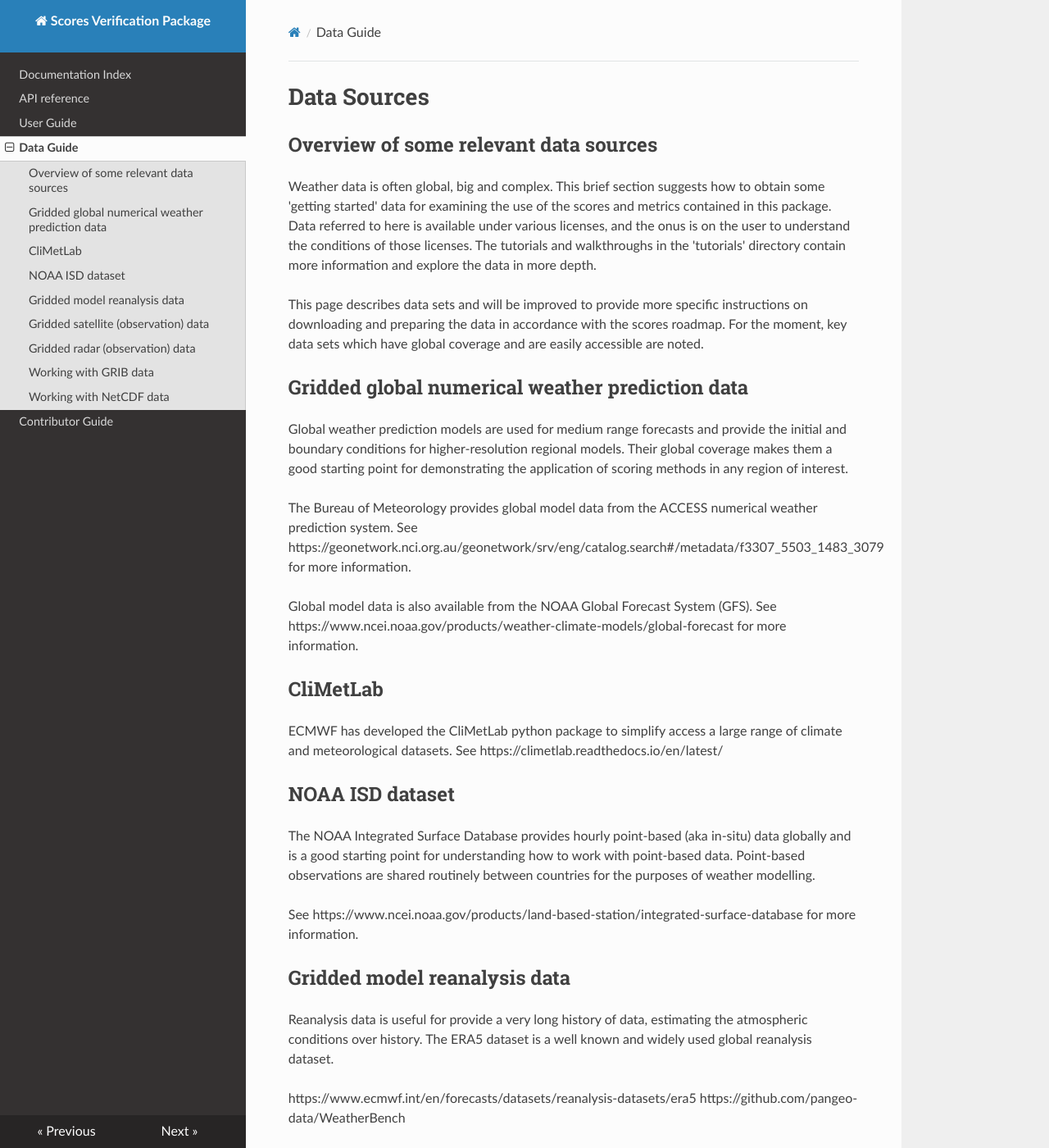
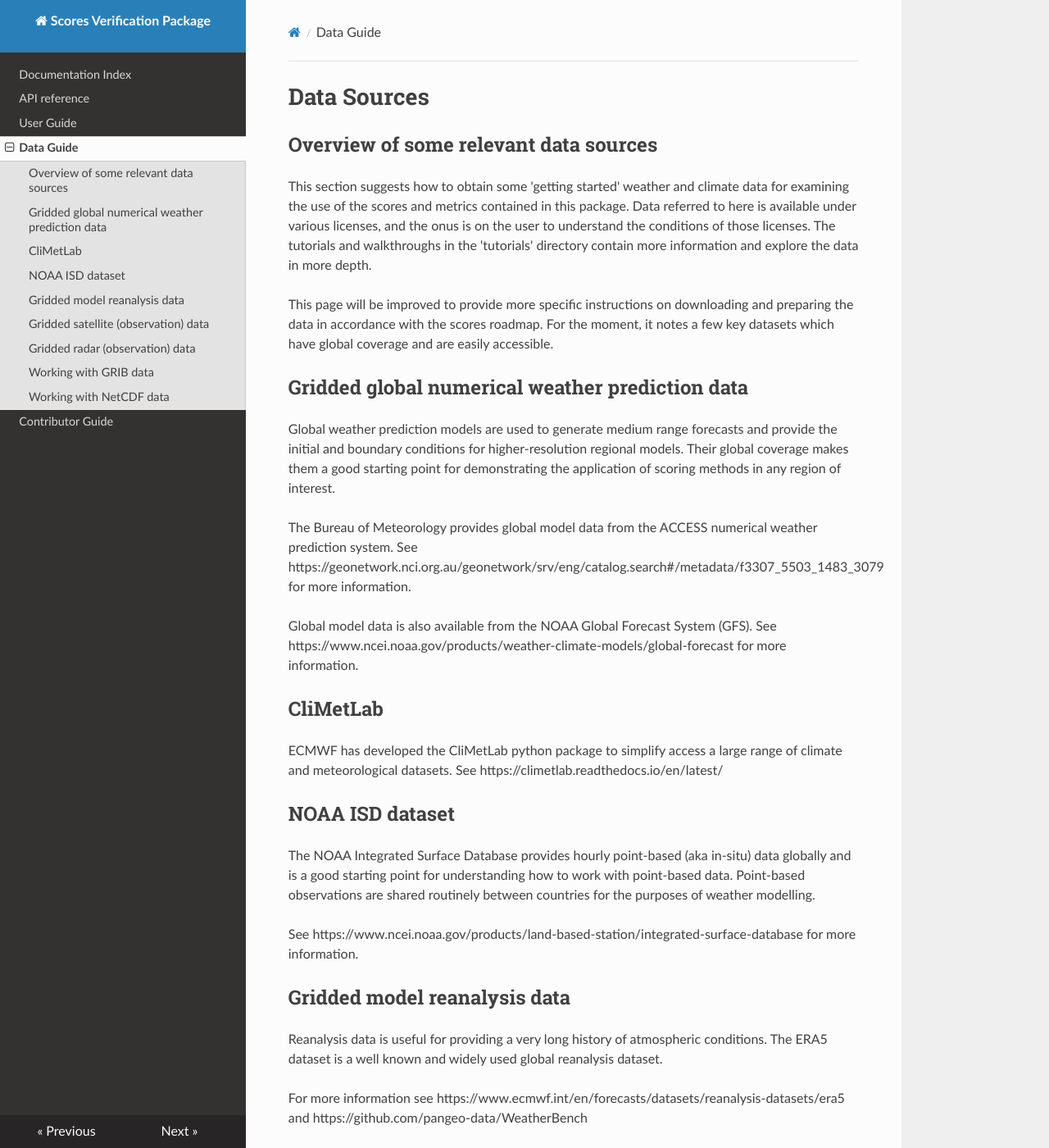
Before and after one commit to nci/scores, an MkDocs documentation site: the page built from docs/data.md, in a window 1280 px wide and 1400 px high. Shown: the whole window at 82% size. Built offline with MkDocs 1.6.1, drawn with Linux system fonts in a browser that asks for light colours; nearby versions of some CDN libraries; some of the changed text lies outside the part shown.

Commit message:
Update data.md
Signed-off-by: Beth Ebert <beth.ebert@bom.gov.au>

```diff
--- a/docs/data.md
+++ b/docs/data.md
@@ -2,12 +2,12 @@
 
 ## Overview of some relevant data sources
 
-Weather data is often global, big and complex. This brief section suggests how to obtain some 'getting started' data for examining the use of the scores and metrics contained in this package. Data referred to here is available under various licenses, and the onus is on the user to understand the conditions of those licenses. The tutorials and walkthroughs in the 'tutorials' directory contain more information and explore the data in more depth.
+This section suggests how to obtain some 'getting started' weather and climate data for examining the use of the scores and metrics contained in this package. Data referred to here is available under various licenses, and the onus is on the user to understand the conditions of those licenses. The tutorials and walkthroughs in the 'tutorials' directory contain more information and explore the data in more depth.
 
-This page describes data sets and will be improved to provide more specific instructions on downloading and preparing the data in accordance with the scores roadmap. For the moment, key data sets which have global coverage and are easily accessible are noted.
+This page will be improved to provide more specific instructions on downloading and preparing the data in accordance with the scores roadmap. For the moment, it notes a few key datasets which have global coverage and are easily accessible.
 
 ## Gridded global numerical weather prediction data
-Global weather prediction models are used for medium range forecasts and provide the initial and boundary conditions for higher-resolution regional models. Their global coverage makes them a good starting point for demonstrating the application of scoring methods in any region of interest.
+Global weather prediction models are used to generate medium range forecasts and provide the initial and boundary conditions for higher-resolution regional models. Their global coverage makes them a good starting point for demonstrating the application of scoring methods in any region of interest.
 
 The Bureau of Meteorology provides global model data from the ACCESS numerical weather prediction system. See https://geonetwork.nci.org.au/geonetwork/srv/eng/catalog.search#/metadata/f3307_5503_1483_3079 for more information.
 
@@ -22,13 +22,13 @@ The NOAA Integrated Surface Database provides hourly point-based (aka in-situ) d
 See https://www.ncei.noaa.gov/products/land-based-station/integrated-surface-database for more information.
 
 ## Gridded model reanalysis data
-Reanalysis data is useful for provide a very long history of data, estimating the atmospheric conditions over history. The ERA5 dataset is a well known and widely used global reanalysis dataset.
+Reanalysis data is useful for providing a very long history of atmospheric conditions. The ERA5 dataset is a well known and widely used global reanalysis dataset.
 
-https://www.ecmwf.int/en/forecasts/datasets/reanalysis-datasets/era5
+For more information see https://www.ecmwf.int/en/forecasts/datasets/reanalysis-datasets/era5 and
 https://github.com/pangeo-data/WeatherBench
 
 ## Gridded satellite (observation) data
-Satellite data varies according to region, type and age of satellite. It is too complex to quickly address in a demonstration. A guide on working with satellite data may be added in future if it is highlighted in the examples for specific scores.
+Satellite data varies according to the type of orbit and purpose of the mission. It is too complex to quickly address in a demonstration. A guide on working with satellite data may be added in future.
 
 ## Gridded radar (observation) data
 Radar data also varies according to region and is not a globally standardised data set. Information on Australian based radars can be found at https://www.openradar.io/
```
